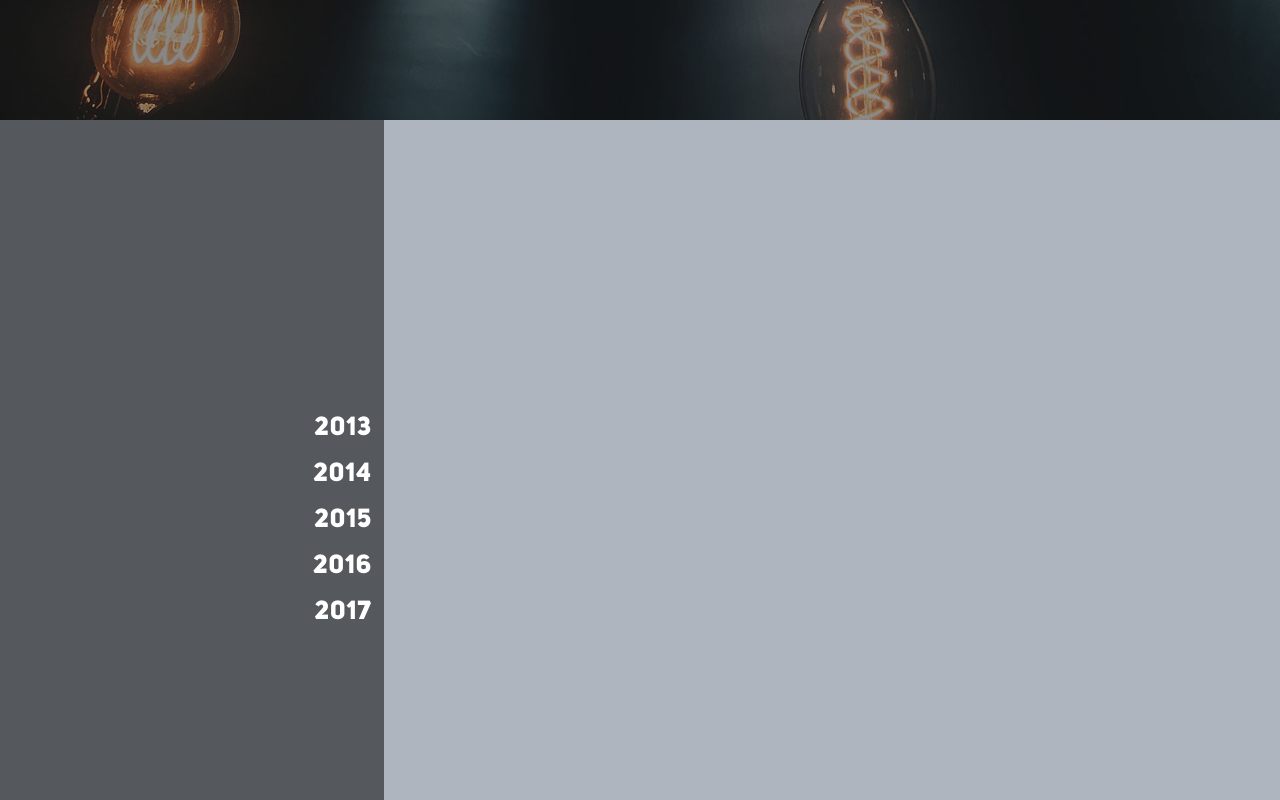
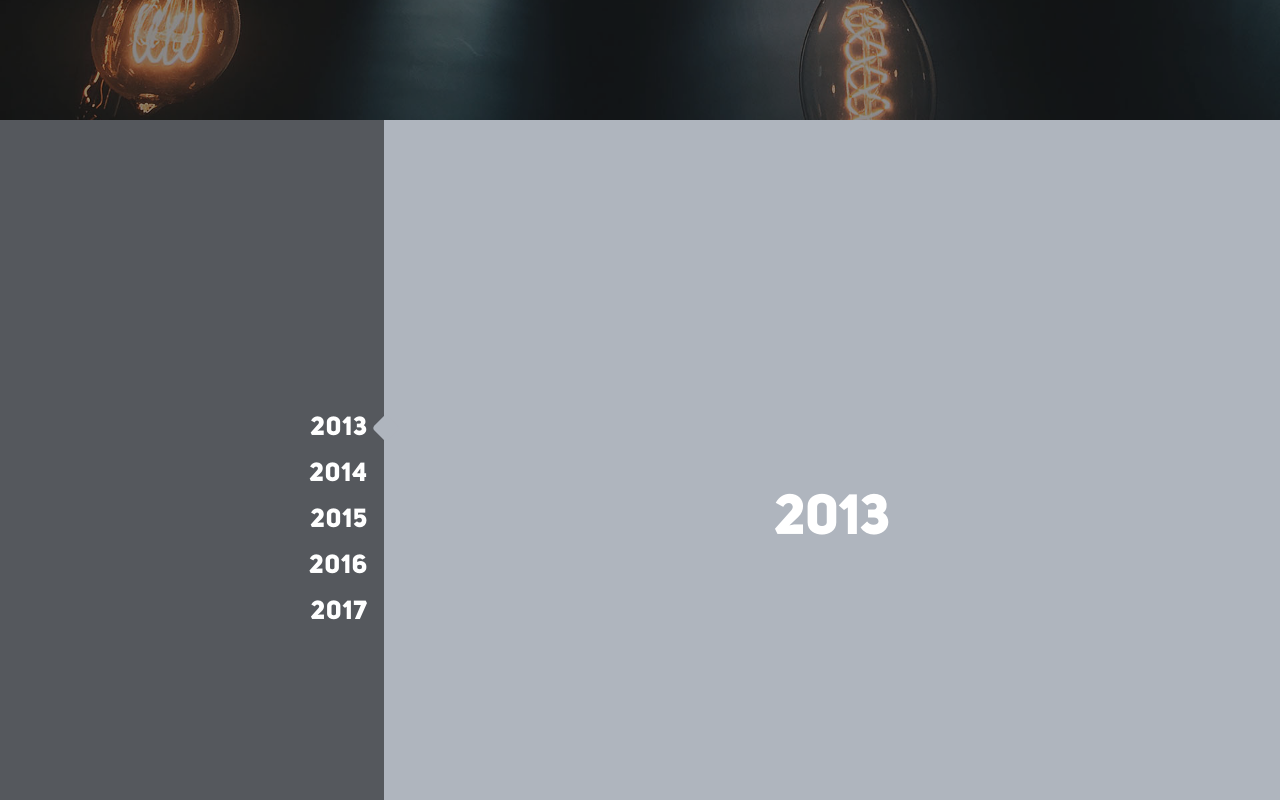
Before and after one commit to tkaczykmichal/tkaczykmichal.github.io, a plain HTML site: page index.html in a window 1280 px wide. Shown: the part 680-1480 px from the top of the page. Drawn offline with nearby package versions, Linux system fonts and the light colour scheme.

Commit message:
clicking in timeline

```diff
--- a/css/styles.css
+++ b/css/styles.css
@@ -345,6 +345,7 @@ body{
 }
 
 .year-button{
+    position: relative;
     float: left;
     width: 100%;
     height: 46px;
@@ -354,8 +355,9 @@ body{
     font-weight: bold;
     letter-spacing: 1px;
     text-align: right;
-    padding-right: 12px;
+    padding-right: 16px;
     transition: .3s;
+    user-select: none;
 }
 
 .year-button:hover{
@@ -364,3 +366,50 @@ body{
     transition: .3s;
     cursor: pointer;
 }
+
+.year-selector{
+    height: 0px;
+    width: 0px;
+    border-radius: 4px;
+    background-color: #afb5be;
+    transform: rotate(45deg);
+    float: right;
+    position: absolute;
+    right: -20px;
+    top: 13px;
+    transition: .3s;
+}
+
+.year-button--selected .year-selector{
+    right: -12px;
+    height: 20px;
+    width: 20px;
+    transition: .3s;
+}
+
+.timeline__right{
+    position: absolute;
+    left: 30%;
+    z-index: 1;
+    right: 0;
+    top: 0;
+    bottom: 0;
+}
+
+.year-content{
+    position: absolute;
+    top: 50%;
+    height: 100px;
+    margin-top: -50px;
+    line-height: 100px;
+    font-size: 0px;
+    color: #fff;
+    transition: .3s;
+    width: 100%;
+    text-align: center;
+}
+
+.year-content--selected{
+    font-size: 56px;
+    transition: .3s;
+}
--- a/index.html
+++ b/index.html
@@ -44,14 +44,36 @@
     <section id="timeline" class="section section--fullscreen bg-lightgray">
         <div class="timeline__left">
             <div class="year-wrapper">
-                <div class="year-button">2013</div>
-                <div class="year-button">2014</div>
-                <div class="year-button">2015</div>
-                <div class="year-button">2016</div>
-                <div class="year-button">2017</div>
+                <div class="year-button year-button--selected" data-year="2013">
+                    <div class="year-button__text">2013</div>
+                    <div class="year-selector"></div>
+                </div>
+                <div class="year-button" data-year="2014">
+                    <div class="year-button__text">2014</div>
+                    <div class="year-selector"></div>
+                </div>
+                <div class="year-button" data-year="2015">
+                    <div class="year-button__text">2015</div>
+                    <div class="year-selector"></div>
+                </div>
+                <div class="year-button" data-year="2016">
+                    <div class="year-button__text">2016</div>
+                    <div class="year-selector"></div>
+                </div>
+                <div class="year-button" data-year="2017">
+                    <div class="year-button__text">2017</div>
+                    <div class="year-selector"></div>
+                </div>
+
             </div>
         </div>
-        <div class="timeline__right"></div>
+        <div class="timeline__right">
+            <div class="year-content year-content--selected" data-content-year="2013">2013</div>
+            <div class="year-content" data-content-year="2014">2014</div>
+            <div class="year-content" data-content-year="2015">2015</div>
+            <div class="year-content" data-content-year="2016">2016</div>
+            <div class="year-content" data-content-year="2017">2017</div>
+        </div>
     </section>
 
     <section id="portfolio" class="section section--fullscreen">
--- a/js/scripts.js
+++ b/js/scripts.js
@@ -26,6 +26,16 @@ function changeLogo() {
     }
 }
 
+function clickOnYear() {
+    $(".year-button").removeClass("year-button--selected");
+    $(this).addClass("year-button--selected");
+
+    $(".year-content").removeClass("year-content--selected");
+    $('[data-content-year="'+ $(this).attr('data-year') +'"]').addClass("year-content--selected");
+}
+
 $(function(){
     changeLogo();
+
+    $(".year-button").off('click').on('click', clickOnYear);
 });
```
